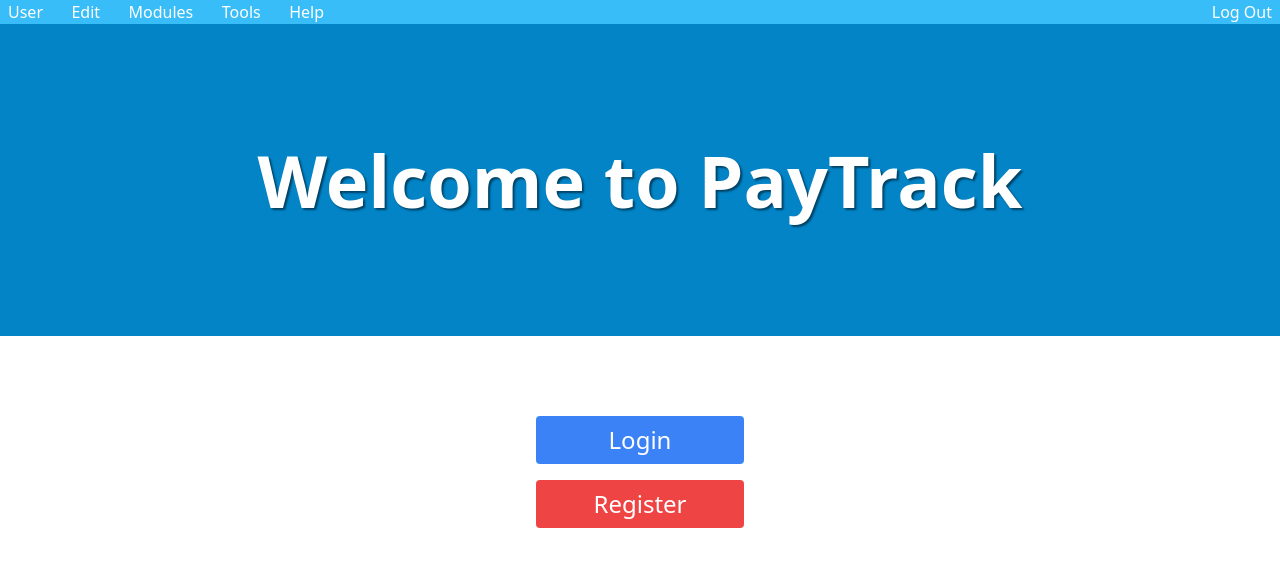
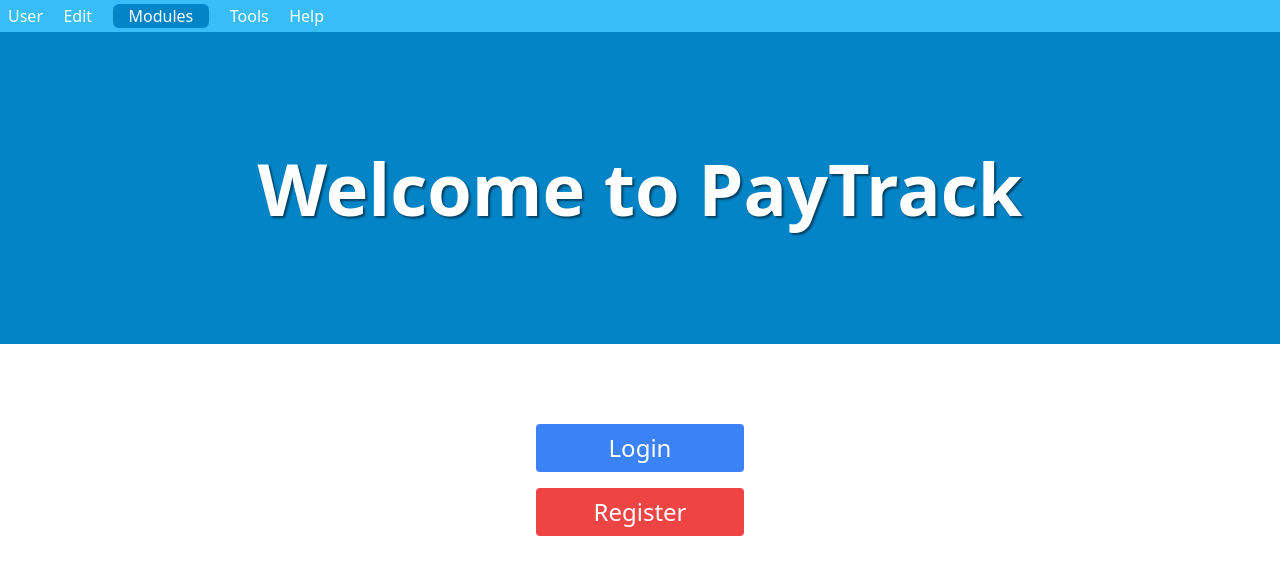
Before and after one commit to UmiKami/paytrack-frontend, a React (Vite) app: page / in a window 1280 px wide. Shown: the top 574 px of the page. Built offline with nearby package versions, Linux system fonts and the light colour scheme; no server answers.

Commit message:
navbar modules dropdown for ease of access

```diff
--- /dev/null
+++ b/src/components/Dropdown.tsx
@@ -0,0 +1,46 @@
+import { useState } from 'react';
+import { Link } from 'react-router-dom';
+
+const Dropdown = () => {
+    const [isOpen, setIsOpen] = useState(false);
+    const role = localStorage.getItem('role');
+    const isLoggedIn = !!localStorage.getItem('token'); // Assuming a token is stored in localStorage when logged in
+
+    return (
+        <div className="relative">
+            <button
+                onClick={() => setIsOpen(!isOpen)}
+                className="px-4 bg-sky-600 text-white rounded-md"
+            >
+                Modules
+            </button>
+            {isOpen && (
+                <ul className="absolute bg-white text-sky-600 mt-2 rounded-md shadow-lg w-48 z-[1000]">
+                    {!isLoggedIn && (
+                        <>
+                            <li>
+                                <Link to="/login" className="block px-4 py-2 hover:bg-sky-100">Login</Link>
+                            </li>
+                            <li>
+                                <Link to="/employee/register" className="block px-4 py-2 hover:bg-sky-100">Register</Link>
+                            </li>
+                        </>
+                    )}
+                    <li>
+                        <Link to="/payrolls" className="block px-4 py-2 hover:bg-sky-100">Payrolls</Link>
+                    </li>
+                    <li>
+                        <Link to="/employee/dashboard" className="block px-4 py-2 hover:bg-sky-100">Employee Dashboard</Link>
+                    </li>
+                    {role === 'admin' && (
+                        <li>
+                            <Link to="/admin/employee-management" className="block px-4 py-2 hover:bg-sky-100">Admin Dashboard</Link>
+                        </li>
+                    )}
+                </ul>
+            )}
+        </div>
+    );
+};
+
+export default Dropdown;
--- a/src/components/Navbar.tsx
+++ b/src/components/Navbar.tsx
@@ -1,4 +1,5 @@
 import { Link } from "react-router-dom"
+import Dropdown from "./Dropdown"
 
 export const Navbar = () => {
 
@@ -7,16 +8,23 @@ export const Navbar = () => {
         localStorage.removeItem("role")
     }
 
+    const isLoggedIn = !!localStorage.getItem('token'); // Assuming a token is stored in localStorage when logged in
+
+
     return (
-        <div className="w-100 flex justify-between px-2 bg-sky-400 text-white">
+        <nav className="w-100 flex justify-between px-2 py-1 bg-sky-400 text-white">
             <ul className="lg:w-[25%] md:w-[35%] sm:w-[50%] w-[100%] flex justify-between">
                 <li>User</li>
                 <li>Edit</li>
-                <li>Modules</li>
+                <li>
+                    <Dropdown />
+                </li>
                 <li>Tools</li>
                 <li>Help</li>
             </ul>
-            <Link to={"/"} onClick={handleClick}>Log Out</Link>
-        </div>
+            {isLoggedIn && <Link to="/" onClick={handleClick} className="px-4 bg-sky-600 rounded-md">
+                Log Out
+            </Link>}
+        </nav>
     )
 }
```
